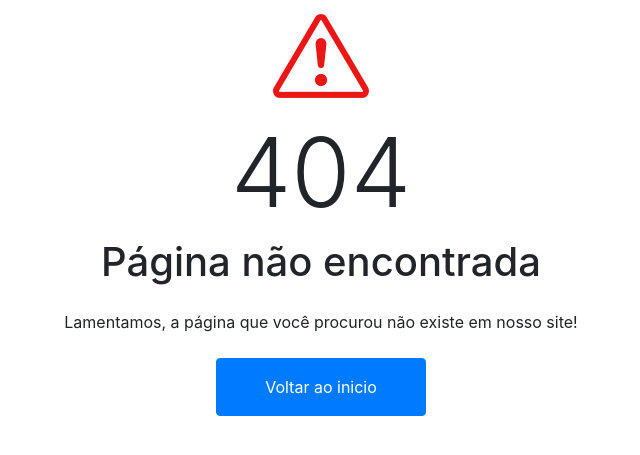
After one commit to Thiagobw/project_PI, a PHP site: page /view/Error404.html in a window 1280 px wide. The commit adds this page. Shown: the top 455 px of the page, without its empty margins (319-959 px from the left). Run offline with PHP 8.4, Linux system fonts and the light colour scheme; some libraries are stand-ins or nearby versions.

Commit message:
adicionado verificação de segurança

```diff
--- a/control/customers_delete.php
+++ b/control/customers_delete.php
@@ -1,6 +1,8 @@
 <?php
 include_once $_SERVER["DOCUMENT_ROOT"]."/project_PI/DAO/customersBd.php";
 include_once $_SERVER["DOCUMENT_ROOT"]."/project_PI/model/Customers.php";
+
+if(isset($_GET['id'])) {
 
     $id = $_GET['id'];
 
@@ -16,3 +18,6 @@ if($result_delete == true) {
     else {
         echo "falha ao deletar";
     }
+} else {
+    header('Location: ../view/Error404.html');
+}
--- a/control/customers_registration.php
+++ b/control/customers_registration.php
@@ -3,6 +3,8 @@
 include_once $_SERVER["DOCUMENT_ROOT"]."/project_PI/DAO/connection.php";
 include_once $_SERVER["DOCUMENT_ROOT"]."/project_PI/DAO/customersBd.php";
 include_once $_SERVER["DOCUMENT_ROOT"]."/project_PI/model/Customers.php";
+
+if(isset($_POST['submitCustomers'])) {
 
     $name = $_POST['nameCustomers'];
     $email = $_POST['emailCustomers'];
@@ -22,5 +24,8 @@ if ($result_regist == true) {
     } else {
         echo "<br/> falha ao cadastrar";
     }
+} else {
+    header('Location: ../view/Error404.html');
+}
 
 ?>
--- a/control/customers_select.php
+++ b/control/customers_select.php
@@ -3,6 +3,8 @@
 include_once $_SERVER["DOCUMENT_ROOT"]."/project_PI/DAO/connection.php";
 include_once $_SERVER["DOCUMENT_ROOT"]."/project_PI/DAO/customersBd.php";
 
+
+if(isset($_GET['id'])) {
 
     $id = $_GET["id"];
     $customer = getCustomer($id);
@@ -15,3 +17,7 @@ $retorno['email'] = $customer->getEmail();
     $retorno['id'] = $customer->getId();
 
     echo json_encode($retorno);
+
+} else {
+    header('Location: ../view/Error404.html');
+}
--- a/control/customers_update.php
+++ b/control/customers_update.php
@@ -3,6 +3,8 @@
 include_once $_SERVER["DOCUMENT_ROOT"]."/project_PI/DAO/connection.php";
 include_once $_SERVER["DOCUMENT_ROOT"]."/project_PI/DAO/customersBd.php";
 include_once $_SERVER["DOCUMENT_ROOT"]."/project_PI/model/Customers.php";
+
+if (isset($_POST['submitChangeCustomers'])) {
 
     $id = $_POST['idCustomerChange'];
     $name = $_POST['changeNameCustomers'];
@@ -27,3 +29,7 @@ if ($result_update == true) {
     else {
         echo "falha ao falha ao atualizar dados";
     }
+
+} else {
+    header('Location: ../view/Error404.html');
+}
--- a/control/employees_delete.php
+++ b/control/employees_delete.php
@@ -2,6 +2,8 @@
 
 include_once $_SERVER["DOCUMENT_ROOT"]."/project_PI/DAO/employeesBd.php";
 include_once $_SERVER["DOCUMENT_ROOT"]."/project_PI/model/employees.php";
+
+if (isset($_GET['id'])) {
 
 $id = $_GET['id'];
 
@@ -17,3 +19,7 @@ if($result_delete == true) {
 else {
     echo "falha ao deletar";
 }
+
+} else {
+    header('Location: ../view/Error404.html');
+}
--- a/control/employees_registration.php
+++ b/control/employees_registration.php
@@ -4,6 +4,7 @@ include_once $_SERVER["DOCUMENT_ROOT"]."/project_PI/DAO/connection.php";
 include_once $_SERVER["DOCUMENT_ROOT"]."/project_PI/DAO/employeesBd.php";
 include_once $_SERVER["DOCUMENT_ROOT"]."/project_PI/model/employees.php";
 
+if(isset($_POST['submitEmployees'])) {
 
     $name = $_POST['nameEmployees'];
     $cpf = $_POST['cpfEmployees'];
@@ -26,3 +27,7 @@ if ($result_regist == true) {
     else {
         echo "falha ao cadastrar";
     }
+
+} else {
+    header('Location: ../view/Error404.html');
+}
--- a/control/employees_select.php
+++ b/control/employees_select.php
@@ -3,6 +3,7 @@
 include_once $_SERVER["DOCUMENT_ROOT"]."/project_PI/DAO/connection.php";
 include_once $_SERVER["DOCUMENT_ROOT"]."/project_PI/DAO/employeesBd.php";
 
+if(isset($_GET['id'])) {
 
     $id = $_GET["id"];
     $emp = getEmploye($id);
@@ -15,3 +16,7 @@ $result['email'] = $emp->getEmail();
     $result['id'] = $emp->getId();
 
     echo json_encode($result);
+
+} else {
+    header('Location: ../view/Error404.html');
+}
--- a/control/employees_update.php
+++ b/control/employees_update.php
@@ -3,6 +3,8 @@
 include_once $_SERVER["DOCUMENT_ROOT"]."/project_PI/DAO/connection.php";
 include_once $_SERVER["DOCUMENT_ROOT"]."/project_PI/DAO/employeesBd.php";
 include_once $_SERVER["DOCUMENT_ROOT"]."/project_PI/model/employees.php";
+
+if(isset($_POST['submitChangeEmployees'])) {
 
     $id = $_POST['idEmployeesChange'];
     $name = $_POST['changeNameEmployees'];
@@ -27,3 +29,7 @@ if ($result_regist == true) {
     else {
         echo "falha ao falha ao atualizar dados";
     }
+
+} else {
+    header('Location: ../view/Error404.html');
+}
--- a/control/products_delete.php
+++ b/control/products_delete.php
@@ -1,6 +1,8 @@
 <?php
 include_once $_SERVER["DOCUMENT_ROOT"]."/project_PI/DAO/productsBd.php";
 include_once $_SERVER["DOCUMENT_ROOT"]."/project_PI/model/Products.php";
+
+if(isset($_GET['id'])) {
 
     $id = $_GET['id'];
 
@@ -16,3 +18,7 @@ if($result_delete == true) {
     else {
         echo "falha ao deletar";
     }
+
+} else {
+    header('Location: ../view/Error404.html');
+}
--- a/control/products_registration.php
+++ b/control/products_registration.php
@@ -4,6 +4,7 @@ include_once $_SERVER["DOCUMENT_ROOT"]."/project_PI/DAO/connection.php";
 include_once $_SERVER["DOCUMENT_ROOT"]."/project_PI/DAO/productsBd.php";
 include_once $_SERVER["DOCUMENT_ROOT"]."/project_PI/model/Products.php";
 
+if(isset($_POST['submitProduct'])) {
 
     $name = $_POST['nameProduct'];
     $price = $_POST['priceProduct'];
@@ -24,3 +25,7 @@ if ($result_regist == true) {
     else {
         echo "falha ao cadastrar";
     }
+
+} else {
+    header('Location: ../view/Error404.html');
+}
--- a/control/products_select.php
+++ b/control/products_select.php
@@ -2,6 +2,7 @@
 include_once $_SERVER["DOCUMENT_ROOT"]."/project_PI/DAO/connection.php";
 include_once $_SERVER["DOCUMENT_ROOT"]."/project_PI/DAO/productsBd.php";
 
+if(isset($_GET['id'])) {
 
     $id = $_GET["id"];
     $prod = getProduct($id);
@@ -13,3 +14,7 @@ $result['preco'] = $prod -> getPrice();
     $result['id'] = $prod -> getId();
 
     echo json_encode($result);
+
+} else {
+    header('Location: ../view/Error404.html');
+}
--- a/control/products_update.php
+++ b/control/products_update.php
@@ -3,6 +3,8 @@
 include_once $_SERVER["DOCUMENT_ROOT"]."/project_PI/DAO/connection.php";
 include_once $_SERVER["DOCUMENT_ROOT"]."/project_PI/DAO/productsBd.php";
 include_once $_SERVER["DOCUMENT_ROOT"]."/project_PI/model/Products.php";
+
+if(isset($_POST['submitChangeProduct'])) {
 
     $id = $_POST['idProductChange'];
     $name = $_POST['changeNameProduct'];
@@ -25,3 +27,7 @@ if ($result_update == true) {
     else {
         echo "falha ao falha ao atualizar dados";
     }
+
+} else {
+    header('Location: ../view/Error404.html');
+}
--- a/control/providers_delete.php
+++ b/control/providers_delete.php
@@ -1,6 +1,8 @@
 <?php
 include_once $_SERVER["DOCUMENT_ROOT"]."/project_PI/DAO/providersBd.php";
 include_once $_SERVER["DOCUMENT_ROOT"]."/project_PI/model/Providers.php";
+
+if(isset($_GET['id'])) {
 
     $id = $_GET['id'];
 
@@ -16,3 +18,7 @@ if($result_delete == true) {
     else {
         echo "falha ao deletar";
     }
+
+} else {
+    header('Location: ../view/Error404.html');
+}
--- a/control/providers_registration.php
+++ b/control/providers_registration.php
@@ -4,6 +4,7 @@ include_once $_SERVER["DOCUMENT_ROOT"]."/project_PI/DAO/connection.php";
 include_once $_SERVER["DOCUMENT_ROOT"]."/project_PI/DAO/providersBd.php";
 include_once $_SERVER["DOCUMENT_ROOT"]."/project_PI/model/Providers.php";
 
+if(isset($_POST['submitChangeProviders'])) {
 
     $name = $_POST['nameProviders'];
     $cnpj = $_POST['cnpjProviders'];
@@ -25,3 +26,7 @@ if ($result_regist == true) {
     else {
         echo "falha ao cadastrar";
     }
+
+} else {
+    header('Location: ../view/Error404.html');
+}
--- a/control/providers_select.php
+++ b/control/providers_select.php
@@ -3,6 +3,7 @@
 include_once $_SERVER["DOCUMENT_ROOT"]."/project_PI/DAO/connection.php";
 include_once $_SERVER["DOCUMENT_ROOT"]."/project_PI/DAO/providersBd.php";
 
+if(isset($_GET['id'])) {
 
     $id = $_GET["id"];
     $prov = getProvider($id);
@@ -15,3 +16,7 @@ $result['email'] = $prov -> getEmail();
     $result['tell'] = $prov -> getTell();
 
     echo json_encode($result);
+
+} else {
+    header('Location: ../view/Error404.html');
+}
--- a/control/providers_update.php
+++ b/control/providers_update.php
@@ -3,6 +3,8 @@
 include_once $_SERVER["DOCUMENT_ROOT"]."/project_PI/DAO/connection.php";
 include_once $_SERVER["DOCUMENT_ROOT"]."/project_PI/DAO/providersBd.php";
 include_once $_SERVER["DOCUMENT_ROOT"]."/project_PI/model/Providers.php";
+
+if(isset($_POST['submitChangeProviders'])) {
 
     $id = $_POST['idProviderChange'];
     $name = $_POST['changeNameProviders'];
@@ -26,3 +28,7 @@ if ($result_update == true) {
     else {
         echo "falha ao atualizar dados";
     }
+
+} else {
+    header('Location: ../view/Error404.html');
+}
--- /dev/null
+++ b/view/Error404.html
@@ -0,0 +1,57 @@
+<!DOCTYPE html>
+<html lang="en">
+
+<head>
+    <meta charset="utf-8">
+    <title>DarkPan - Bootstrap 5 Admin Template</title>
+    <meta content="width=device-width, initial-scale=1.0" name="viewport">
+    <meta content="" name="keywords">
+    <meta content="" name="description">
+
+    <!-- Favicon -->
+    <link href="img/favicon.ico" rel="icon">
+
+    <!-- Google Web Fonts -->
+    <link rel="preconnect" href="https://fonts.googleapis.com">
+    <link rel="preconnect" href="https://fonts.gstatic.com" crossorigin>
+    <link rel="stylesheet" href="https://fonts.googleapis.com/css2?family=Open+Sans:wght@400;600&family=Roboto:wght@500;700&display=swap">
+
+    <!-- Icon Font Stylesheet -->
+    <link rel="stylesheet" href="../img/icons/fontawesome/css/all.min.css">
+    <link rel="stylesheet" href="https://cdn.jsdelivr.net/npm/bootstrap-icons@1.4.1/font/bootstrap-icons.css">
+
+    <!-- Libraries Stylesheet -->
+    <link rel="stylesheet" href="lib/owlcarousel/assets/owl.carousel.min.css">
+    <link rel="stylesheet" href="lib/tempusdominus/css/tempusdominus-bootstrap-4.min.css">
+
+    <!-- Customized Bootstrap Stylesheet -->
+    <link href="css/bootstrap.min.css" rel="stylesheet">
+
+    <!-- Template Stylesheet -->
+    <link href="dashboard/css/style.css" rel="stylesheet">
+</head>
+
+<body class="container center">
+    <div class="row">
+        <div class="col-12 center">
+            <i class="bi bi-exclamation-triangle display-1 text-primary"></i>
+        </div>
+
+        <div class="col-12 center">
+            <h1 class="display-1 fw-bold">404</h1>
+        </div>
+
+        <div class="col-12 center">
+            <h1 class="mb-4">Página não encontrada</h1>
+        </div>
+
+        <div class="col-12 center">
+            <p class="mb-4">Lamentamos, a página que você procurou não existe em nosso site!</p>
+        </div>
+
+        <div class="col-12 center">
+            <a class="btn btn-primary rounded-pill py-3 px-5" href="index.php">Voltar ao inicio</a>
+        </div>
+    </div>
+</body>
+</html>
--- a/view/dashboard/sidebar.php
+++ b/view/dashboard/sidebar.php
@@ -18,7 +18,7 @@
                     </div>
                 </a>
                 <div class="dropdown-menu bg-transparent border-0">
-                    <a href="" class="dropdown-item">Perfil</a>
+                    <a href="profile.php" class="dropdown-item">Perfil</a>
                     <a href="../../control/sair.php" class="dropdown-item">Sair</a>
                 </div>
             </div>
```
Also changed, not shown: view/dashboard/profile.php (added, +13 -0 lines). Lines whose indentation alone changed are shown as unchanged.
